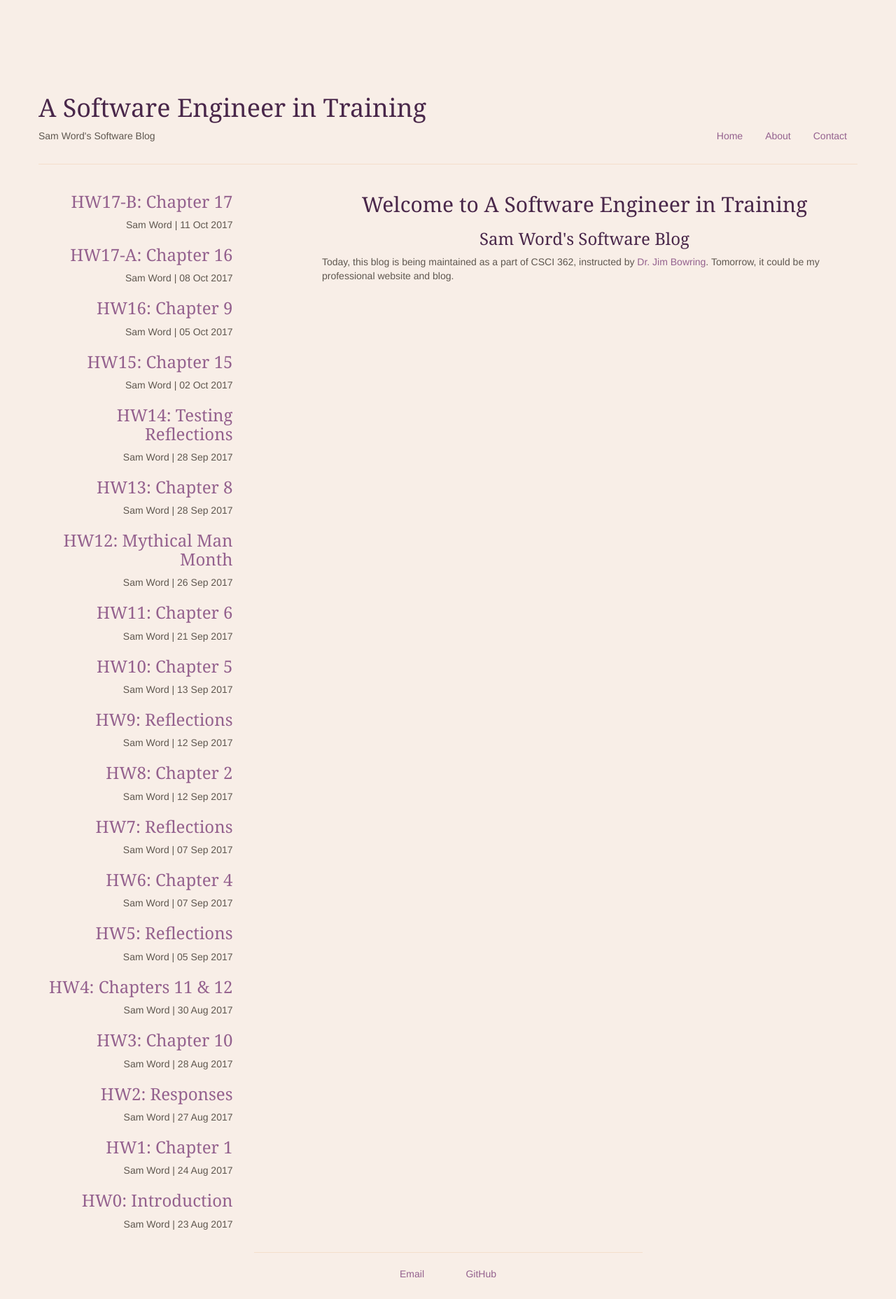
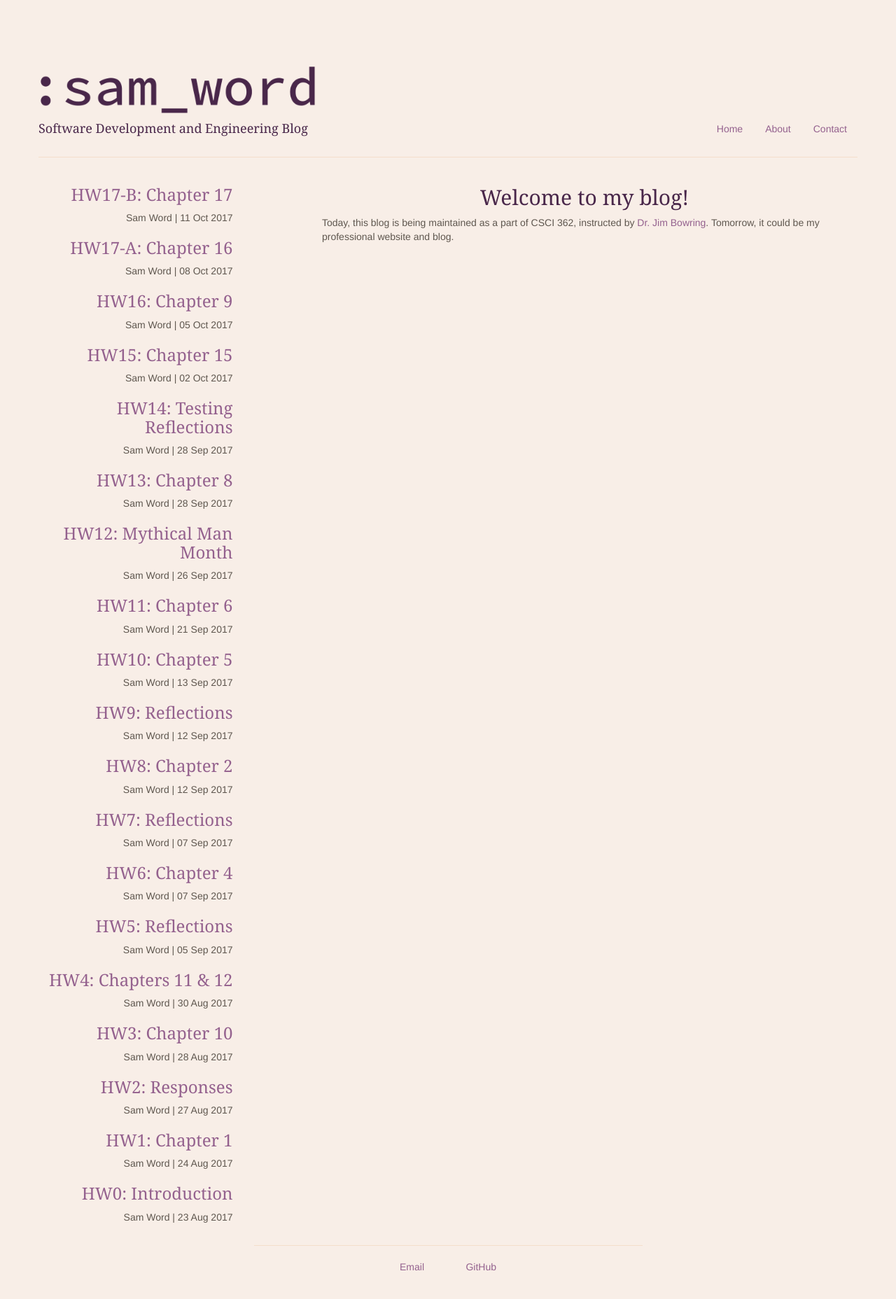
Before and after one commit to SamWord/SamWord.github.io, a Jekyll site: the page built from index.html, in a window 1280 px wide. Shown: the whole page at 70% size. Built offline with Jekyll 4.4.1, drawn with Linux system fonts in a browser that asks for light colours; nearby versions of some CDN libraries.

Commit message:
general site updates

```diff
--- a/_layouts/default.html
+++ b/_layouts/default.html
@@ -10,11 +10,11 @@
     <div class="container height-100">
 
 
-      <div id="header" class="row">
+      <header class="row">
         <div class="row header-row">
           <div class="col-sm-6">
-            <h1>A Software Engineer in Training</h1>
-            <p>Sam Word's Software Blog</p>
+            <a href="/"><img id="blog-logo" src="/images/blog_logo.png" alt="Sam Word's Blog"></a>
+            <h4>Software Development and Engineering Blog</h4>
           </div>
           <div class="col-sm-6 navbar-bottom">
             <ul class="nav nav-pills pull-right">
@@ -25,7 +25,7 @@
           </div>
         </div>
         <hr>
-      </div>
+      </header>
 
 
       <div id="inner-content" class="row">
--- a/assets/stylesheets/main.css
+++ b/assets/stylesheets/main.css
@@ -37,7 +37,7 @@ a:hover, a:active {
     background: var(--sand) !important;
 }
 
-h1, h2, h3 {
+h1, h2, h3, h4 {
     font-family: Georgia;
     color: var(--dark-purple);
 }
@@ -56,8 +56,12 @@ blockquote {
     border-left: 3px solid var(--sand);
 }
 
-#header {
-  margin-top: 10%;
+header {
+  margin-top: 8%;
+}
+
+#blog-logo {
+    width: 400px;
 }
 
 #post-header .row {
--- a/index.html
+++ b/index.html
@@ -3,8 +3,7 @@ layout: default
 title: Sam Word's Blog
 ---
 <div class="text-center">
-<h2>Welcome to A Software Engineer in Training</h2>
-<h3>Sam Word's Software Blog</h3>
+<h2>Welcome to my blog!</h2>
 </div>
 <div>
   <p>Today, this blog is being maintained as a part of CSCI 362, instructed by <a href="http://compsci.cofc.edu/about/faculty-staff-listing/bowring-jim.php">Dr. Jim Bowring</a>. Tomorrow, it could be my professional website and blog.</p>
```
Also changed, not shown: images/blog_logo.png (added).
